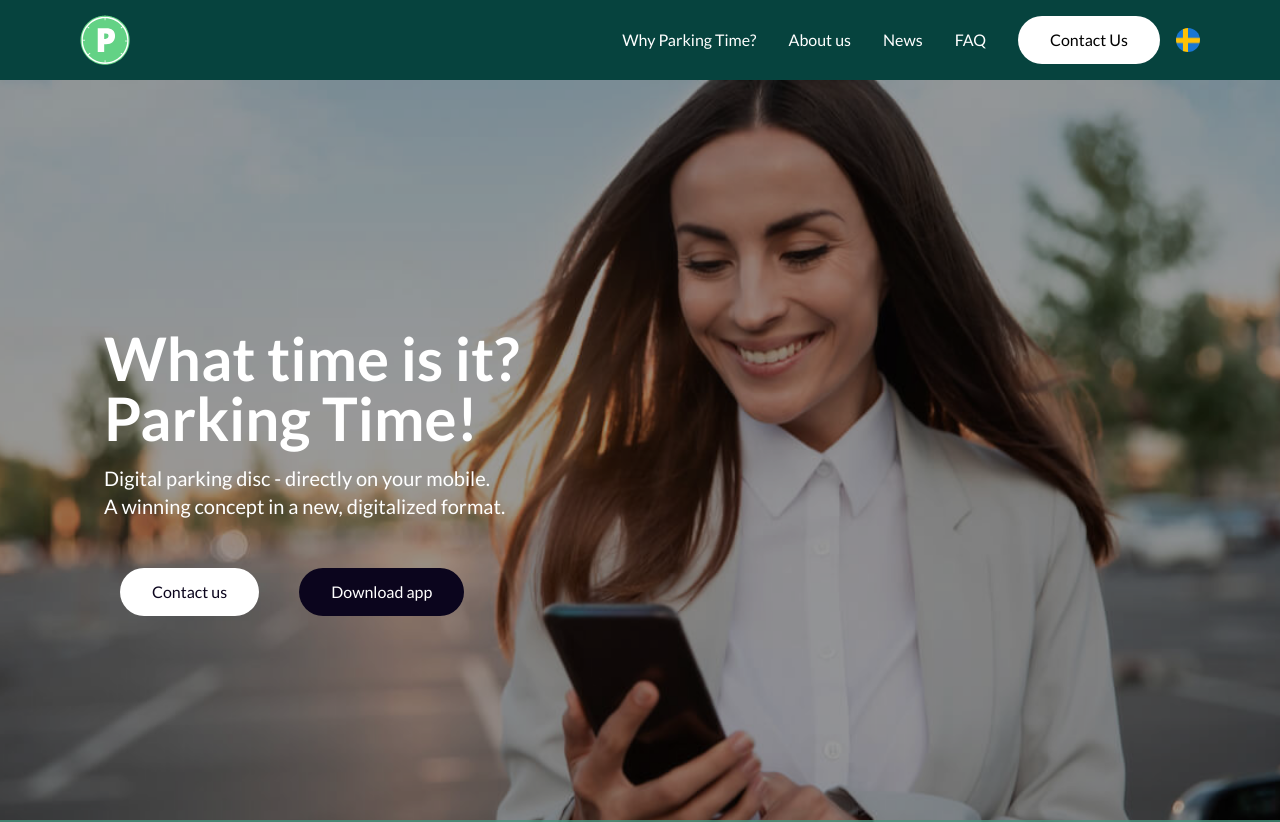
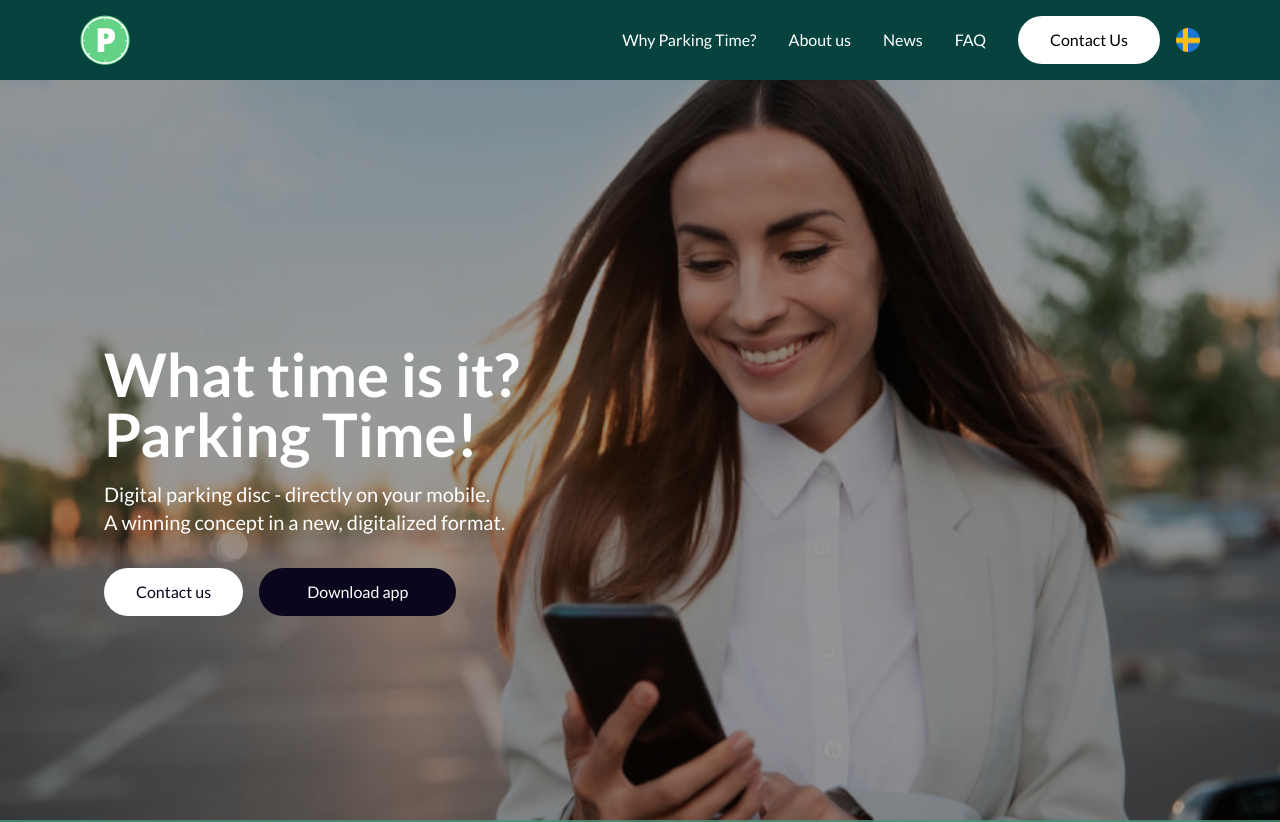
Before and after one commit to Legendarius-K/parking_time, a Next.js app: page / in a window 1280 px wide. Shown: the top 822 px of the page. Built offline with nearby package versions, Linux system fonts and the light colour scheme.

Commit message:
Fixed the buttons

```diff
--- a/src/components/Home-Hero/index.tsx
+++ b/src/components/Home-Hero/index.tsx
@@ -1,5 +1,6 @@
 import React from 'react';
 import Button from '../Button';
+import Link from 'next/link';
 
 const Homehero: React.FC = () => {
   return (
@@ -13,12 +14,17 @@ const Homehero: React.FC = () => {
           Digital parking disc - directly on your mobile. <br />
           A winning concept in a new, digitalized format.
         </p>
-        <div className="w-full flex justify-start"></div>
-        <div className="w-full md:w-3/4 lg:w-2/3 xl:w-1/2 flex flex-col space-y-4 md:flex-row md:space-y-0 md:space-x-2">
-        <Button route="/contact" btnText="Contact us" colors="bg-white text-custom-black" />
-        <Button targetBlank={true} route={'https://apps.apple.com/se/app/parking-time/id1611019108'} btnText="Download app" colors="bg-custom-black text-white" />
-        </div>
+      <div className="flex flex-col md:flex-row space-y-4 md:space-y-0 md:space-x-4">
+        <Link href="/contact">
+          <button className="bg-white text-custom-black  w-full max-w-[400px] flex justify-center px-8 py-3 rounded-full font-light transition" style={{ opacity: 1 }}>Contact us</button>
+        </Link>
+        <Link href="https://apps.apple.com/se/app/parking-time/id1611019108" legacyBehavior>
+          <a target="_blank" rel="noopener noreferrer">
+          <button className="bg-custom-black text-white w-full max-w-[400px] flex justify-center px-12 py-3 rounded-full font-light transition" style={{ opacity: 1 }}>Download app</button>
+          </a>
+        </Link>
       </div>
+    </div>
       <div className="absolute bottom-0 left-0 w-full bg-pt-green px-8 py-3.5 text-center text-white bg-opacity-80">
         <ul className="grid grid-cols-2 md:flex md:justify-around text-xs md:text-sm lg:text-base list-disc list-inside gap-4">
           <li className="font-roboto font-medium leading-8 text-left px-4">Easy to use</li>
```
